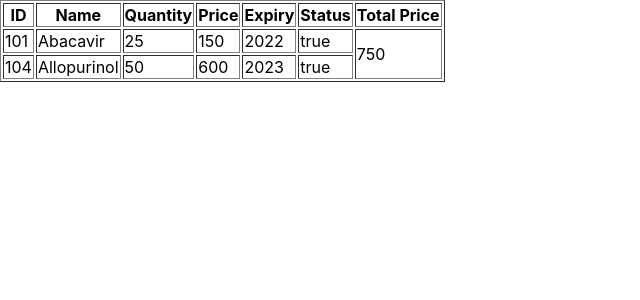
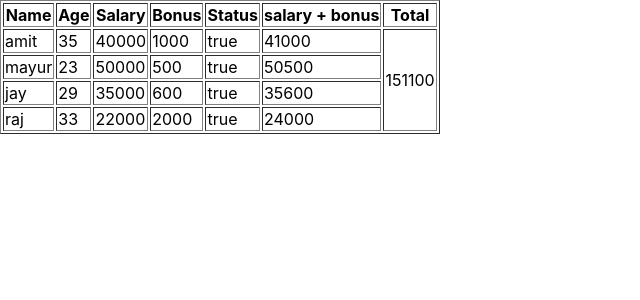
Before and after one commit to 5475475r75/project-01, a React (Create React App) app: page / in a window 1280 px wide. Shown: the top 300 px of the page, without its empty margins (0-640 px from the left). Built offline with nearby package versions, Linux system fonts and the light colour scheme.

Commit message:
Employee_data

```diff
--- a/src/App.js
+++ b/src/App.js
@@ -4,52 +4,47 @@
 
 function App() {
 
-  let data = [
+  let data =  [
     {
-      id: 101,
-      name: 'Abacavir',
-      quantity: 25,
-      price: 150,
-      expiry: 2022,
+      name: "amit",
+      age: 35,
+      salary: 40000,
+      bonus: 1000,
       status: true
     },
     {
-      id: 102,
-      name: 'Eltrombopag',
-      quantity: 90,
-      price: 550,
-      expiry: 2021,
+      name: "ajay",
+      age: 25,
+      salary: 38000,
+      bonus: 2000,
+      status: false
+    },
+    {
+      name: "mayur",
+      age: 23,
+      salary: 50000,
+      bonus: 500,
       status: true
     },
     {
-      id: 103,
-      name: 'Meloxicam',
-      quantity: 85,
-      price: 450,
-      expiry: 2025,
-      status: false
-    },
-    {
-      id: 104,
-      name: 'Allopurinol',
-      quantity: 50,
-      price: 600,
-      expiry: 2023,
+      name: "jay",
+      age: 29,
+      salary: 35000,
+      bonus: 600,
       status: true
     },
     {
-      id: 105,
-      name: 'Phenytoin',
-      quantity: 63,
-      price: 250,
-      expiry: 2021,
-      status: false
-    }
-  ];
+      name: "raj",
+      age: 33,
+      salary: 22000,
+      bonus: 2000,
+      status: true
+    },
+  ]
 
-  let fdata = data.filter((d, i) => d.status === true && d.expiry >= 2022);
+  let fdata = data.filter((d, i) => d.status === true);
 
-  let ans = fdata.reduce((acc, d, i) => acc + d.price, 0);
+  let ans = fdata.reduce((acc, d, i) => acc + d.salary + d.bonus ,0);
 
   console.log(fdata);
   console.log(ans);
@@ -59,26 +54,27 @@
     <div>
     <table border="1">
       <tr>
-          <th>ID</th>
         <th>Name</th>
-          <th>Quantity</th>
-          <th>Price</th>
-          <th>Expiry</th>
+        <th>Age</th>
+        <th>Salary</th>
+        <th>Bonus</th>
         <th>Status</th>
-          <th>Total Price</th>
+        <th>salary + bonus</th>
+        <th>Total</th>
+
       </tr>
       {
         fdata.map((d,i) => {
-            let {id, name, quantity, price, expiry, status} = d;
+          let {name, age, salary, bonus, status} = d;
           return(
             <tr key={i}>
-                <td>{id}</td>
               <td>{name}</td>
-                <td>{quantity}</td>
-                <td>{price}</td>
-                <td>{expiry}</td>
+              <td>{age}</td>
+              <td>{salary}</td>
+              <td>{bonus}</td>
               <td>{status.toString()}</td>
-                {i === 0 ? <td rowSpan={2}>{ans}</td> : null}
+              <td>{salary+bonus}</td>
+              {i === 0 ? <td rowSpan={4}>{ans}</td>: null}
             </tr>
           )
         })
```
Lines whose indentation alone changed are shown as unchanged.
